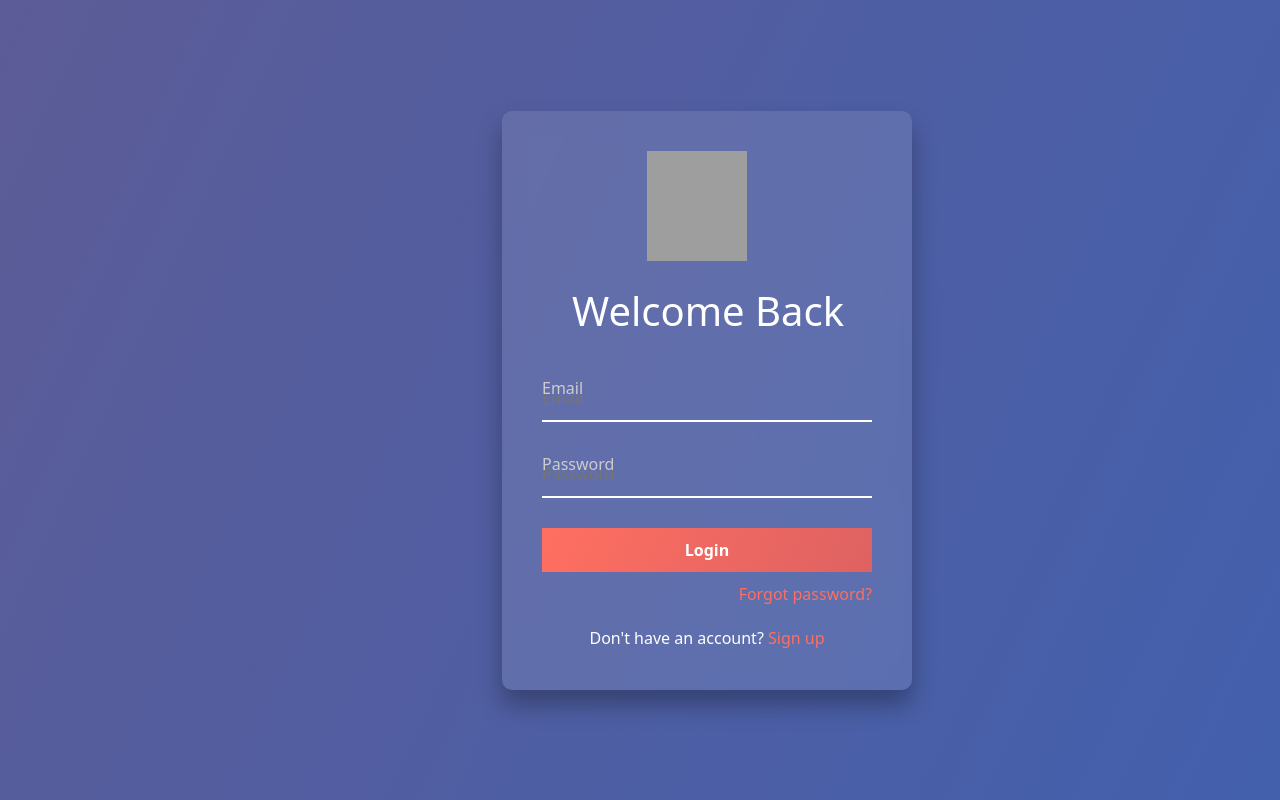
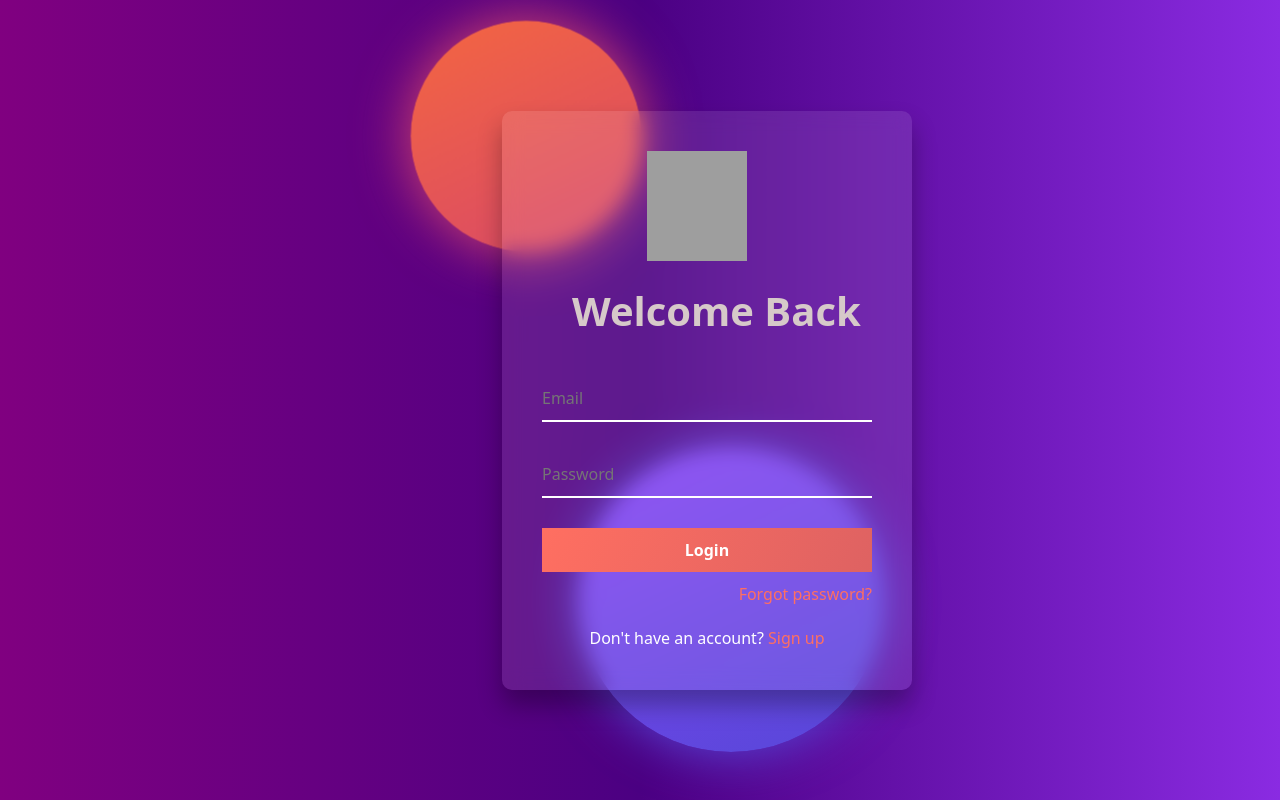
Before and after one commit to Mohit1267/Customer-Relationship-Management-System, a Django app: page /login/ in a window 1280 px wide. Run offline with Django 4.2, Linux system fonts and the light colour scheme; some libraries are stand-ins or nearby versions; grey boxes are pictures that could not be loaded.

Commit message:
ui changed by rohit

```diff
--- a/sales_tracker/templates/sales_tracker/mining.html
+++ b/sales_tracker/templates/sales_tracker/mining.html
@@ -23,7 +23,10 @@
   <form method="POST">
   {% csrf_token %}
     <div class="row mt-2 mb-2 ">
-      <div class="col-md-2 center-text heading_links moving_title " style="color: white; margin-right:300px; margin-left: 270px; "><h3>Create Mining</h3></div>
+      <div class="col-md-2 center-text  moving_title "
+      style="color: white;">
+      Create Mining</div>
+
       <div class="col-md-8"> </div>
       <div class="col-md-2">
 
--- a/users/static/users/login.css
+++ b/users/static/users/login.css
@@ -2,12 +2,23 @@ body {
     margin: 0;
     padding: 0;
     font-family: 'Poppins', sans-serif;
-    background: linear-gradient(115deg, #5c5c97, #4360ad);
+    /* background: linear-gradient(115deg, #5c5c97, #4360ad); */
+    background: linear-gradient(90deg, rgba(128, 0, 128, 1) 0%, rgba(75, 0, 130, 1) 50%, rgba(138, 43, 226, 1) 100%);
+
     height: 100vh;
     display: flex;
     justify-content: center;
     align-items: center;
 }
+
+.welcome{
+    width: 100%;
+    color:#d6c9c9;
+    font-size: 40px;
+    margin-left: 30px;
+    margin-bottom: 35px;
+    font-weight: bold;
+ }
 
 
 .login-wrapper {
@@ -17,6 +28,49 @@ body {
     box-sizing: border-box;
     margin-left:400px;
 }
+
+
+/* Circles */
+.circle1 {
+    position: absolute;
+    width: 13em;
+    height: 13em;
+    border-radius: 50%;
+    background: linear-gradient(-25deg, #d84869, #f46641);
+    top: 5%;
+    left: 30%;
+    box-shadow: 0 0 50px #d84869;
+    animation: circle1Animate 15s infinite;
+  }
+
+  @keyframes circle1Animate {
+    50% {
+      left: 33%;
+      top: 4%;
+      scale: 1.11;
+    }
+  }
+
+  .circle2 {
+    position: absolute;
+    bottom: 5%;
+    right: 30%;
+    width: 19em;
+    height: 19em;
+    border-radius: 50%;
+    box-shadow: 0 0 50px #5648d8;
+    background: linear-gradient(-25deg, #5648d8, #8641f4);
+    animation: circle2Animate 15s infinite;
+  }
+
+  @keyframes circle2Animate {
+    50% {
+      bottom: 6%;
+      right: 31%;
+    }
+  }
+
+
 
 .login-box {
     background: rgba(255, 255, 255, 0.1);
@@ -34,12 +88,7 @@ body {
     margin-bottom: 20px;
 }
 
-.welcome{
-    width: 100%;
-    font-size: 40px;
-    margin-left: 30px;
-    margin-bottom: 35px;
-}
+
 
 .login-box h2 {
     text-align: center;
--- a/users/templates/users/login.html
+++ b/users/templates/users/login.html
@@ -29,6 +29,8 @@
   </div>
   {% endif %}
   <div class="login-wrapper">
+    <div class="circle1"></div>
+    <div class="circle2"></div>
     <form class="login-box" method="POST">
         {% csrf_token %} <!-- Include CSRF token here -->
 
@@ -40,11 +42,11 @@
             <div class="input-box">
                 <input type="email" name="email" placeholder="Email" class="login-input" required>
                 <span class="icon"></span>
-                <label>Email</label>
+                <!-- <label>Email</label> -->
             </div>
             <div class="input-box">
                 <input type="password" name="password" placeholder="Password" class="login-input" required>
-                <label>Password</label>
+                <!-- <label>Password</label> -->
             </div>
             <button type="submit">Login</button>
             <div class="forgot-password">
```
Also changed, not shown: sales_tracker/static/sales_tracker/mining2.css (+16 -16 lines), static/base.css (+9 -2 lines).
